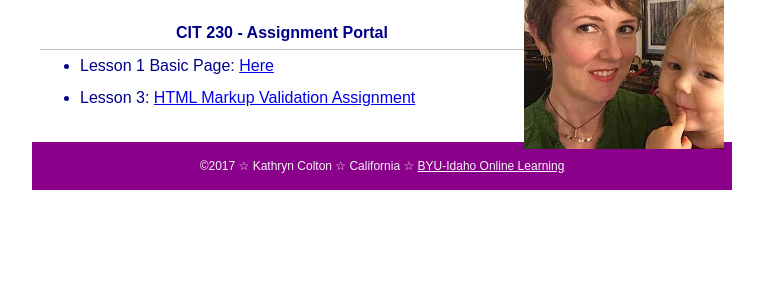
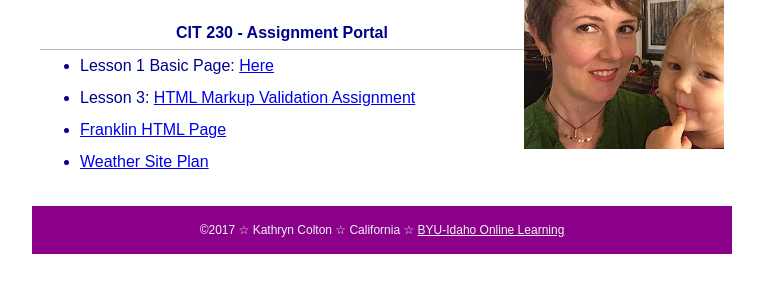
Before and after one commit to kathryncolton/kathryncolton.github.io, a plain HTML site: page index.html in a window 1280 px wide. Shown: the part 79-372 px from the top of the page, without its empty margins (258-1021 px from the left). Drawn offline with Linux system fonts and the light colour scheme.

Commit message:
added links to lesson 4 assignments

```diff
--- a/index.html
+++ b/index.html
@@ -20,6 +20,8 @@
         <ul>
             <li>Lesson 1 Basic Page: <a href="basicpage.html">Here</a></li>
             <li>Lesson 3: <a href="assignments/lesson-3/fixedhtml.html">HTML Markup Validation Assignment</a></li>
+            <li><a href="assignments/lesson-4/franklin-4.html">Franklin HTML Page</a></li>
+            <li><a href="assignments/lesson-4/Site Plan KColton CIT 230.pdf">Weather Site Plan</a></li>
         </ul>
     </main>
     <footer>
```
